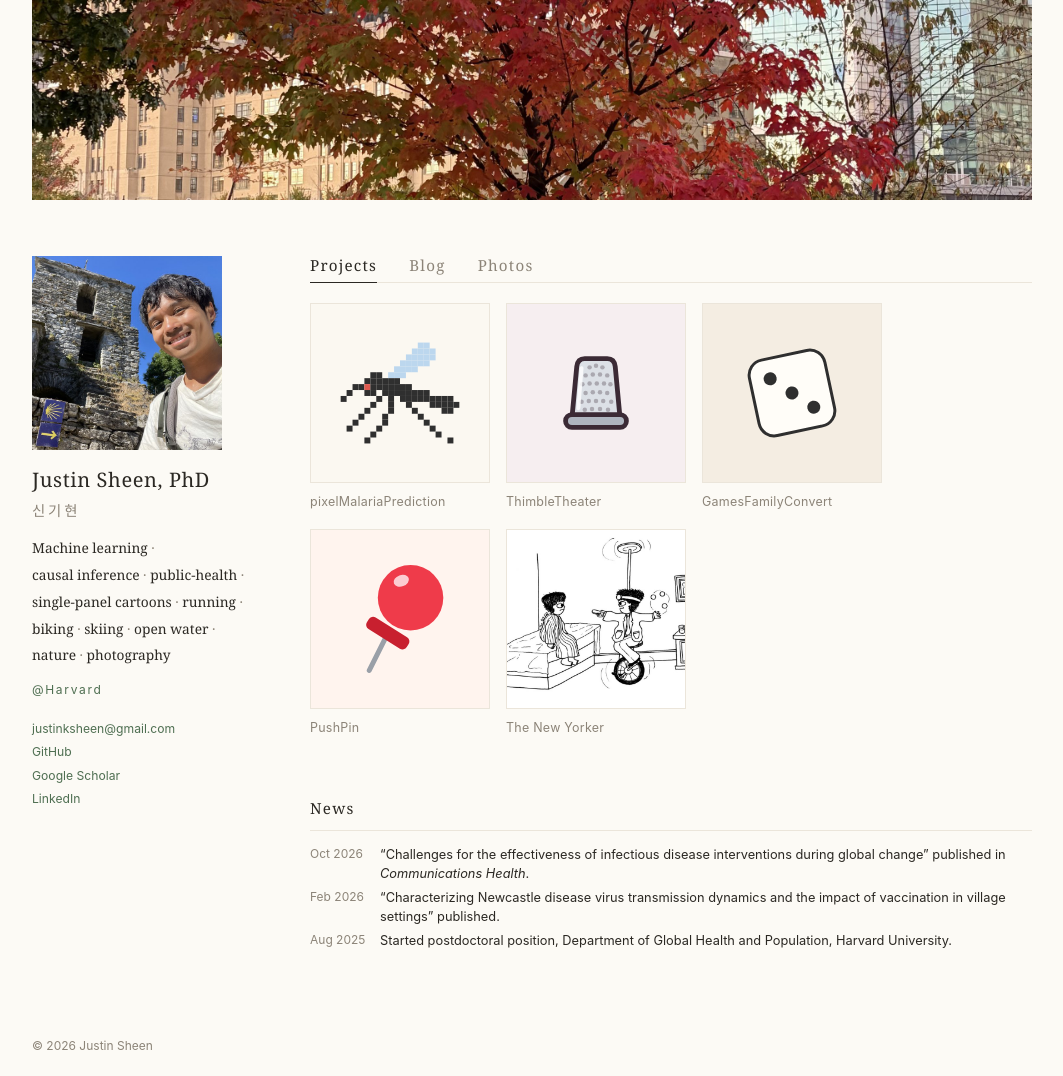
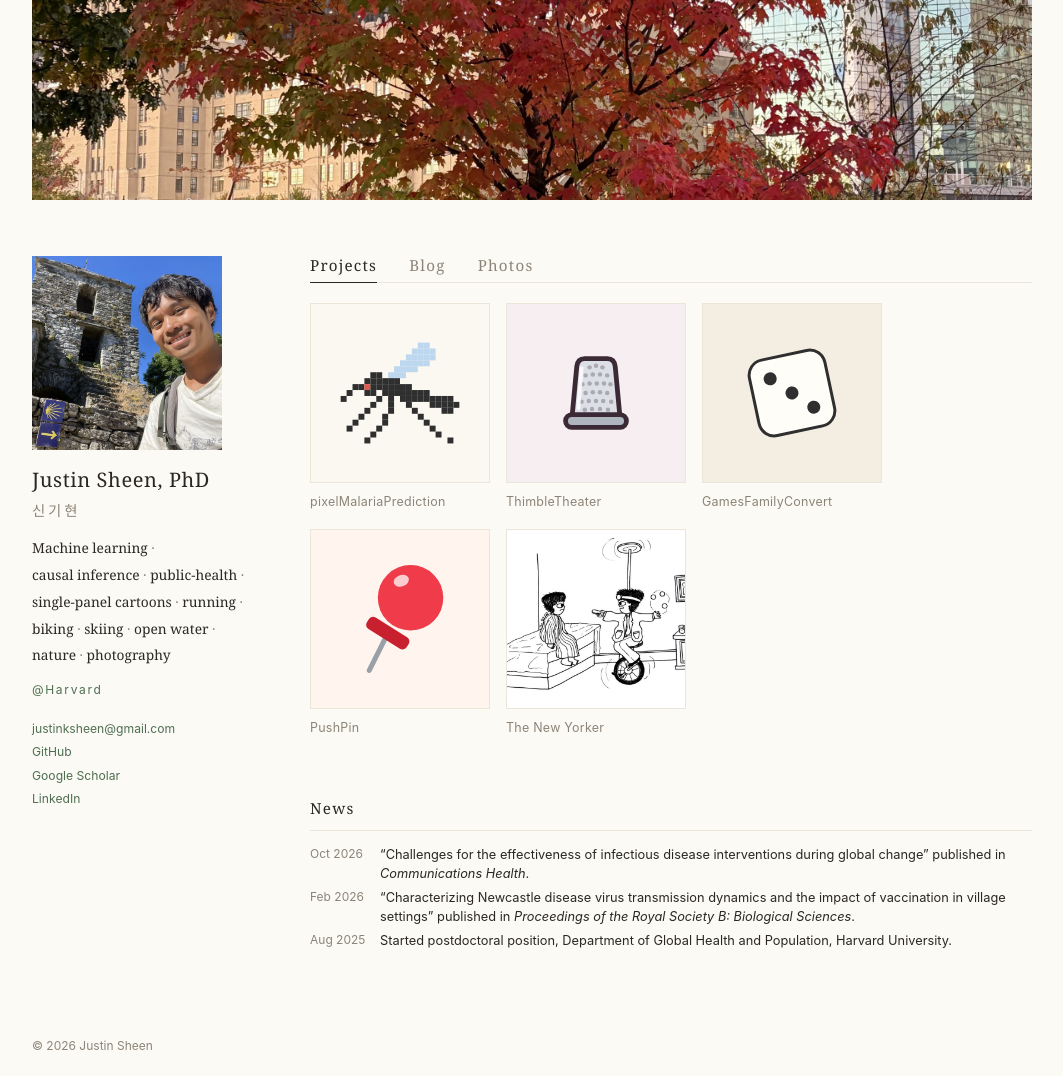
Before and after one commit to jsheen/jsheen.github.io, a Jekyll site: the page built from index.html, in a window 1280 px wide and 1076 px high. Shown: the whole window, without its empty margins (108-1171 px from the left). Built offline with Jekyll 4.4.1, drawn with Linux system fonts in a browser that asks for light colours.

Commit message:
News: add journal for Newcastle disease paper
Co-Authored-By: Claude Opus 5.5 <noreply@anthropic.com>

```diff
--- a/_data/news.yml
+++ b/_data/news.yml
@@ -4,6 +4,6 @@
 - date: 2026-10-01
   text: "\"Challenges for the effectiveness of infectious disease interventions during global change\" published in *Communications Health*."
 - date: 2026-02-01
-  text: "\"Characterizing Newcastle disease virus transmission dynamics and the impact of vaccination in village settings\" published."
+  text: "\"Characterizing Newcastle disease virus transmission dynamics and the impact of vaccination in village settings\" published in *Proceedings of the Royal Society B: Biological Sciences*."
 - date: 2025-08-01
   text: "Started postdoctoral position, Department of Global Health and Population, Harvard University."
```
